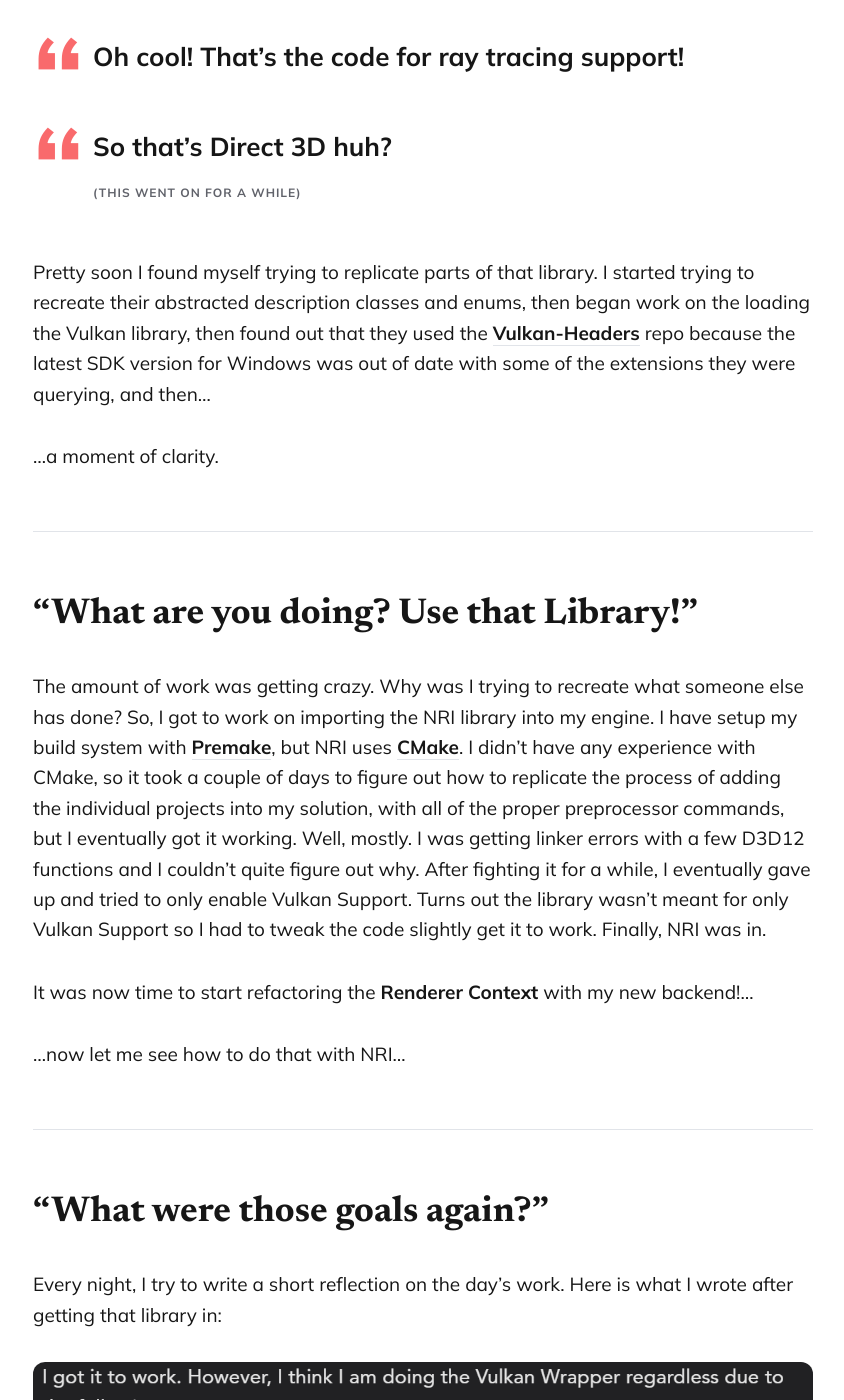
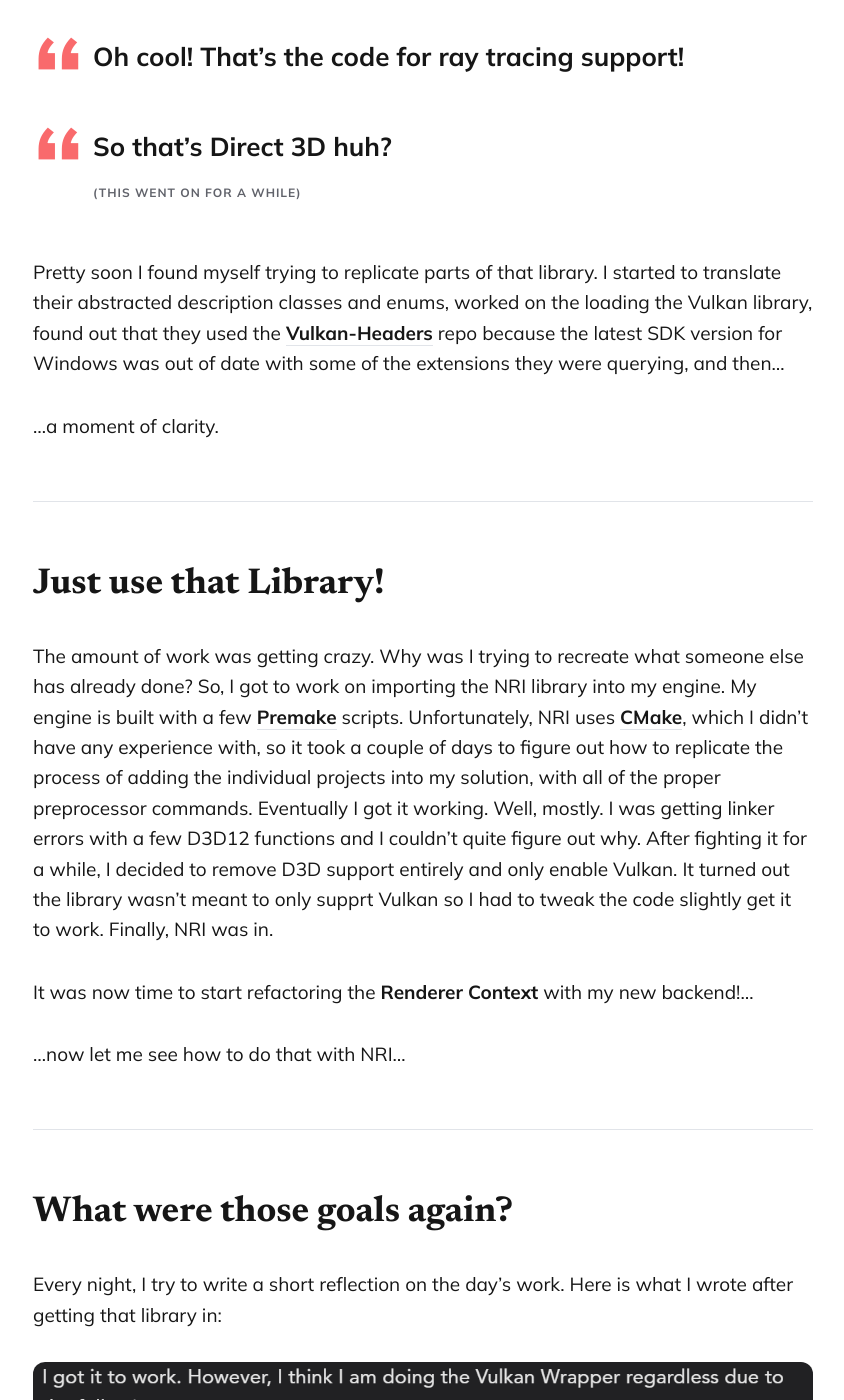
Before and after one commit to nicholaszollinger/nicholaszollinger.github.io, a Jekyll site: the page built from _posts/2025-08-02-ALessonInScope.md, in a window 1280 px wide and 1400 px high, scrolled down 2600 px. Shown: the whole window, without its empty margins (217-1061 px from the left). Built offline with Jekyll 4.4.1, drawn with Linux system fonts in a browser that asks for light colours; nearby versions of some CDN libraries; some of the changed text lies outside the part shown.

Commit message:
Making the last post a bit more positive.

```diff
--- a/_posts/2025-08-02-ALessonInScope.md
+++ b/_posts/2025-08-02-ALessonInScope.md
@@ -18,8 +18,8 @@
 
 ***
 
-# "But What If?..."
-I get caught in "what ifs" far too often, especially when it comes to the engine. I began with [VkBootstrap](https://github.com/charles-lunarg/vk-bootstrap) to handle the Instance creation, Physical Device selection, Logical Device creation and the Swapchain. It is what the class code used, and I didn't see a reason to change it - until "Extension support" came up. Now, if you know **VkBootstrap**, you'll know that it can handle enabling extensions and features just fine. However, I decided to look around to see what others have done.
+# An Expensive Detour
+I began with [VkBootstrap](https://github.com/charles-lunarg/vk-bootstrap) to handle the Instance creation, Physical Device selection, Logical Device creation and the Swapchain. It is what the class code used, and I didn't see a reason to change it - until "Extension support" came up. Now, if you know **VkBootstrap**, you'll know that it can handle enabling extensions and features just fine. However, I decided to look around to see what others have done; afterall, this project's primary goal is to learn, so I am allowed to take time in research.
 
 I mentioned in the last post that I was debating whether to use at NVIDIA's [NRI](https://github.com/NVIDIA-RTX/NRI) library. Well, I went down a rabbit hole reading through that codebase. The library supports Vulkan, D3D12 and D3D11, and can be used on Windows, Linux and Apple (through MoltenVK). My eyes lit up!
 
@@ -33,14 +33,14 @@
 >
 > <cite>(This went on for a while)</cite>
 
-Pretty soon I found myself trying to replicate parts of that library. I started trying to recreate their abstracted description classes and enums, then began work on the loading the Vulkan library, then found out that they used the [Vulkan-Headers](https://github.com/KhronosGroup/Vulkan-Headers) repo because the latest SDK version for Windows was out of date with some of the extensions they were querying, and then...
+Pretty soon I found myself trying to replicate parts of that library. I started to translate their abstracted description classes and enums, worked on the loading the Vulkan library, found out that they used the [Vulkan-Headers](https://github.com/KhronosGroup/Vulkan-Headers) repo because the latest SDK version for Windows was out of date with some of the extensions they were querying, and then...
 
 ...a moment of clarity.
 
 ***
 
-# "What are you doing? Use that Library!"
-The amount of work was getting crazy. Why was I trying to recreate what someone else has done? So, I got to work on importing the NRI library into my engine. I have setup my build system with [Premake](https://premake.github.io/docs/), but NRI uses [CMake](https://cmake.org). I didn't have any experience with CMake, so it took a couple of days to figure out how to replicate the process of adding the individual projects into my solution, with all of the proper preprocessor commands, but I eventually got it working. Well, mostly. I was getting linker errors with a few D3D12 functions and I couldn't quite figure out why. After fighting it for a while, I eventually gave up and tried to only enable Vulkan Support. Turns out the library wasn't meant for only Vulkan Support so I had to tweak the code slightly get it to work. Finally, NRI was in.
+# Just use that Library!
+The amount of work was getting crazy. Why was I trying to recreate what someone else has already done? So, I got to work on importing the NRI library into my engine. My engine is built with a few [Premake](https://premake.github.io/docs/) scripts. Unfortunately, NRI uses [CMake](https://cmake.org), which I didn't have any experience with, so it took a couple of days to figure out how to replicate the process of adding the individual projects into my solution, with all of the proper preprocessor commands. Eventually I got it working. Well, mostly. I was getting linker errors with a few D3D12 functions and I couldn't quite figure out why. After fighting it for a while, I decided to remove D3D support entirely and only enable Vulkan. It turned out the library wasn't meant to only supprt Vulkan so I had to tweak the code slightly get it to work. Finally, NRI was in.
 
 It was now time to start refactoring the **Renderer Context** with my new backend!...
 
@@ -48,14 +48,19 @@
 
 ***
 
-# "What were those goals again?"
+# What were those goals again?
 Every night, I try to write a short reflection on the day's work. Here is what I wrote after getting that library in:
 
 ![Space]({{site.baseurl}}/assets/PostImages/ALessonInScope3.png)
 
 
 I started scaling back. I added these points as well soon after:
-* I don't care about hiding Vulkan headers entirely. Just focus on breaking up the Renderer Context into manageable objects.
+* I don't care about hiding Vulkan headers entirely. Just focus on breaking up the Renderer Context, and write the interface to be as friendly as possible.
 * Get rid of the render thread for now. It's already complicated enough.
 
-I am now back on track. As of writing, I don't have anything really cool to show just yet, but I have been making steady progress actually solving my initial goals. I hope that by writing out this tale will really internalize the lesson of working within a small scope and *slowly* expand once I am ready. Keep the work small and consistent. I want the next post to be about showing off my new renderer!
+As of writing, I am back on track. I don't have anything really cool to show just yet, but I have been making steady progress *actually solving* my initial goals.
+I hope that by writing out this tale will internalize the fact that restricting scope is beneficial to making progress. I need to keep the amount work small, focused and consistent.
+
+The detour wasn't all wasted effort. I was exposed to new rendering techniques like [Dynamic Rendering](https://docs.vulkan.org/tutorial/latest/03_Drawing_a_triangle/03_Drawing/00_Framebuffers.html), CMake, what it takes to support multiple graphics APIs, and much more.
+
+The next post will be showing off my completed renderer!
```
